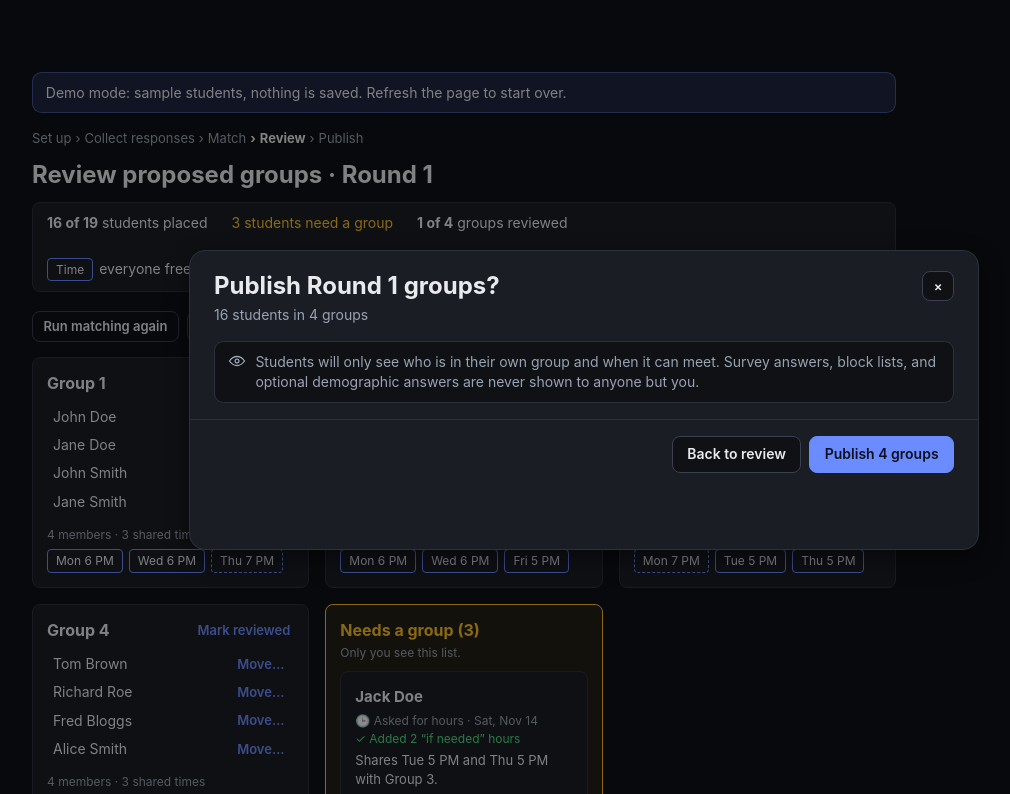
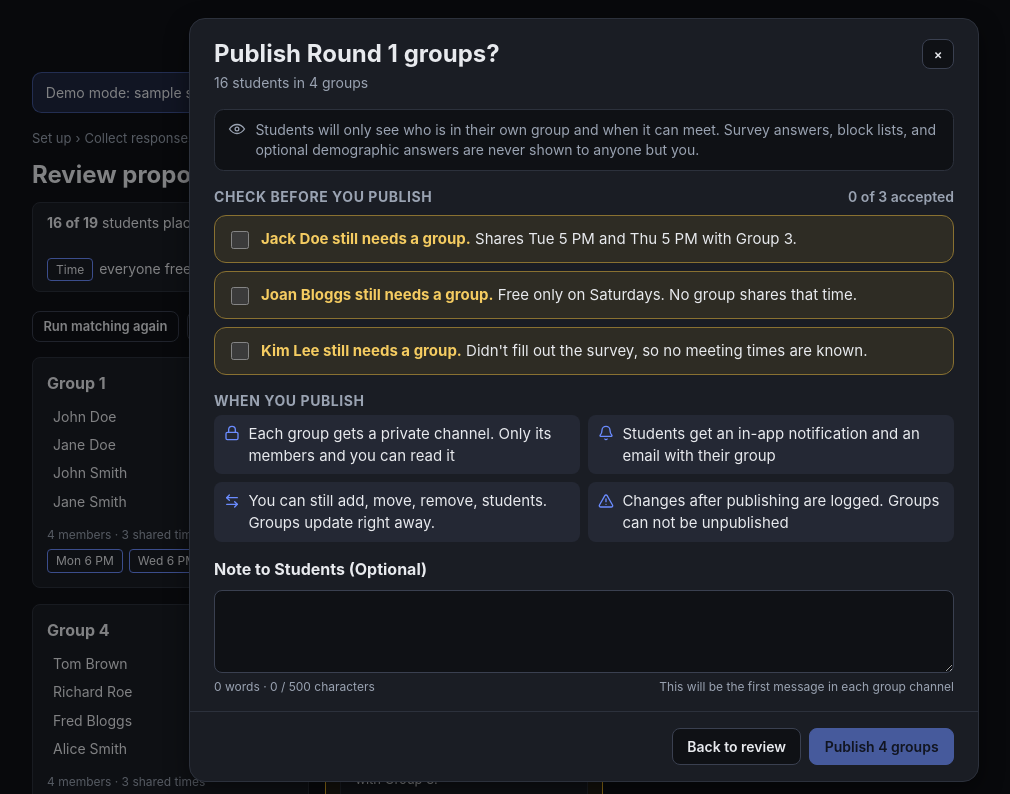
Before and after one commit to COS420-F25/F26-Group-A, an Astro site: page /groups-demo in a window 1280 px wide. Both pictures are taken after a click on the button "Continue to publish". Shown: the top 794 px of the page, without its empty margins (56-1066 px from the left). Built offline with nearby package versions, Linux system fonts and the light colour scheme; Astro itself is replaced by a stand-in of ours.

Commit message:
Adding note to students, edited ReviewGroups to pass unassigned names and reasons

```diff
--- a/src/react-componenets/PublishGroupDialog.jsx
+++ b/src/react-componenets/PublishGroupDialog.jsx
@@ -1,8 +1,8 @@
 import { useEffect, useId, useRef, useState } from "react";
-export { warningIcon, bellIcon, padlockIcon, swapIcon }
 
 function PublishDialogHeader({ roundNumber, studentCount, groupCount, instructorName, courseName, onClose, disabled }) {
     const students = studentCount === 1 ? "student" : "students";
+
     const groups = groupCount === 1 ? "group" : "groups";
     const summary = [
         `${studentCount} ${students} in ${groupCount} ${groups}`,
@@ -103,84 +103,129 @@ function PublishWarningChecklist({ warnings, acceptedWarningIds, onWarningChange
     );
 }
 
+function StudentNoteInput({ note, maxLength, onNoteChange, disabled }) {
+    const id = useId();
+    const wordCount = note.trim().split(/\s+/).filter(Boolean).length;
+
+    return (
+        <section className="sv-field publish-student-note">
+            <h3 className="sv-h2">
+                <label htmlFor={id}>Note to Students (Optional)</label>
+            </h3>
+
+            <textarea
+                id={id}
+                className="sv-input"
+                rows={3}
+                value={note}
+                maxLength={maxLength}
+                onChange={(event) => onNoteChange(event.target.value)}
+                disabled={disabled}
+                aria-describedby={`${id}-help ${id}-count`}
+            />
+
+            <div className="sv-row sv-muted sv-small">
+                <p id={`${id}-count`}>
+                    {wordCount} {wordCount === 1 ? "word" : "words"} ·{" "}
+                    {note.length} / {maxLength} characters
+                </p>
+                <p id={`${id}-help`} className="publish-student-note-help">
+                    This will be the first message in each group channel
+                </p>
+            </div>
+        </section>
+    );
+}
+
 const padlockIcon = (
     <svg
         xmlns="http://www.w3.org/2000/svg" width="24" height="24" viewBox="0 0 24 24"
-            fill="none" stroke="currentColor" stroke-width="2" stroke-linecap="round"
-            strokelinejoin="round" class="lucide lucide-lock preview-icon" aria-hidden="true">
-
-            <rect width="18" height="11" x="3" y="11" rx="2" ry="2"/>
-            <path d="M7 11V7a5 5 0 0 1 10 0v4"/>
+        fill="none" stroke="currentColor" strokeWidth="2" strokeLinecap="round"
+        strokeLinejoin="round" className="lucide lucide-lock" aria-hidden="true"
+    >
+        <rect width="18" height="11" x="3" y="11" rx="2" ry="2" />
+        <path d="M7 11V7a5 5 0 0 1 10 0v4" />
     </svg>
-
 );
 
 const bellIcon = (
     <svg
         xmlns="http://www.w3.org/2000/svg" width="24" height="24" viewBox="0 0 24 24"
-            fill="none" stroke="currentColor" stroke-width="2" stroke-linecap="round" stroke-linejoin="round"
-            class="lucide lucide-bell preview-icon">
-            <path d="M10.268 21a2 2 0 0 0 3.464 0"/>
-            <path d="M3.262 15.326A1 1 0 0 0 4 17h16a1 1 0 0 0 .74-1.673C19.41 13.956 18 12.499 18 8A6 6 0 0 0 6 8c0 4.499-1.411 5.956-2.738 7.326"/>
+        fill="none" stroke="currentColor" strokeWidth="2" strokeLinecap="round"
+        strokeLinejoin="round" className="lucide lucide-bell" aria-hidden="true"
+    >
+        <path d="M10.268 21a2 2 0 0 0 3.464 0" />
+        <path d="M3.262 15.326A1 1 0 0 0 4 17h16a1 1 0 0 0 .74-1.673C19.41 13.956 18 12.499 18 8A6 6 0 0 0 6 8c0 4.499-1.411 5.956-2.738 7.326" />
     </svg>
 );
 
 const swapIcon = (
     <svg
         xmlns="http://www.w3.org/2000/svg" width="24" height="24" viewBox="0 0 24 24"
-            fill="none" stroke="currentColor" stroke-width="2" stroke-linecap="round" stroke-linejoin="round"
-            class="lucide lucide-arrow-left-right preview-icon">
-            <path d="M8 3 4 7l4 4"/>
-            <path d="M4 7h16"/>
-            <path d="m16 21 4-4-4-4"/>
-            <path d="M20 17H4"/>
+        fill="none" stroke="currentColor" strokeWidth="2" strokeLinecap="round"
+        strokeLinejoin="round" className="lucide lucide-arrow-left-right" aria-hidden="true"
+    >
+        <path d="M8 3 4 7l4 4" />
+        <path d="M4 7h16" />
+        <path d="m16 21 4-4-4-4" />
+        <path d="M20 17H4" />
     </svg>
 );
-
 
 const warningIcon = (
     <svg
         xmlns="http://www.w3.org/2000/svg" width="24" height="24" viewBox="0 0 24 24"
-            fill="none" stroke="currentColor" stroke-width="2" stroke-linecap="round" stroke-linejoin="round"
-            class="lucide lucide-triangle-exclamation-point preview-icon">
-            <path d="m21.73 18-8-14a2 2 0 0 0-3.48 0l-8 14A2 2 0 0 0 4 21h16a2 2 0 0 0 1.73-3"/>
-            <path d="M12 9v4"/>
-            <path d="M12 17h.01"/>
+        fill="none" stroke="currentColor" strokeWidth="2" strokeLinecap="round"
+        strokeLinejoin="round" className="lucide lucide-triangle-exclamation-point" aria-hidden="true"
+    >
+        <path d="m21.73 18-8-14a2 2 0 0 0-3.48 0l-8 14A2 2 0 0 0 4 21h16a2 2 0 0 0 1.73-3" />
+        <path d="M12 9v4" />
+        <path d="M12 17h.01" />
     </svg>
 );
 
 function PublishEffectItem({ icon, text }) {
     return (
-        <p className="sv-banner publish-effects">
-            <span>
-                Filler text
-            </span>
-        </p>
+        <li className="publish-effect-item">
+            {icon}
+            <span>{text}</span>
+        </li>
     );
 }
 
 function PublishEffect() {
-    const icons =[{
+    const effectBlock =[{
         id: 0,
-        text: 'When you Publish',
-        icon: null
-    }, {
-        id: 1,
         text: 'Each group gets a private channel. Only its members and you can read it',
         icon: padlockIcon
     }, {
-        id: 2,
+        id: 1,
         text: 'You can still add, move, remove, students. Groups update right away.',
         icon: swapIcon
     }, {
-        id: 3,
+        id: 2,
         text: 'Students get an in-app notification and an email with their group',
         icon: bellIcon
     }, {
-        id: 4,
+        id: 3,
         text: 'Changes after publishing are logged. Groups can not be unpublished',
         icon: warningIcon
     }]
+
+    return (
+        <section className="publish-effect">
+            <h3 className="sv-h2">When you publish</h3>
+            <ul className="publish-effect-list">
+                {effectBlock.map((effect) => (
+                    <PublishEffectItem
+                        key={effect.id}
+                        icon={effect.icon}
+                        text={effect.text}
+                    />
+                ))}
+            </ul>
+        </section>
+    );
 }
 
 function PublishDialogFooter({ groupCount, remainingWarnings, canPublish, onClose, onConfirm, publishing, error }) {
@@ -202,12 +247,29 @@ function PublishDialogFooter({ groupCount, remainingWarnings, canPublish, onClos
     );
 }
 
-export default function PublishGroupDialog({ review, children, onClose, onConfirm, blockers = [], publishing = false, error }) {
+export default function PublishGroupDialog({
+    review,
+    unplacedStudents = [],
+    children,
+    onClose,
+    onConfirm,
+    blockers = [],
+    publishing = false,
+    error,
+}) {
     const dialogRef = useRef(null);
     const [acceptedWarningIds, setAcceptedWarningIds] = useState(() => new Set());
-    const warnings = review?.warnings ?? [];
+    const warnings = [
+        ...(review?.warnings ?? []),
+        ...unplacedStudents.map(({ uid, name, reason }) => ({
+            id: `unplaced-student:${uid}`,
+            title: `${name} still needs a group.`,
+            message: reason,
+        })),
+    ];
     const remainingWarnings = warnings.filter((warning) => !acceptedWarningIds.has(warning.id)).length;
     const canPublish = blockers.length === 0 && !publishing;
+    const [note, setNote] = useState("");
 
     useEffect(() => {
         const dialog = dialogRef.current;
@@ -261,7 +323,13 @@ export default function PublishGroupDialog({ review, children, onClose, onConfir
                             disabled={publishing}
                         />
                     )}
-                    {/* Put Publish Event Here */}
+                    <PublishEffect />
+                    <StudentNoteInput
+                        note={note}
+                        maxLength={500}
+                        onNoteChange={setNote}
+                        disabled={publishing}
+                    />
                 </>
             )}
             {children}
@@ -271,7 +339,7 @@ export default function PublishGroupDialog({ review, children, onClose, onConfir
                     remainingWarnings={remainingWarnings}
                     canPublish={canPublish}
                     onClose={dismiss}
-                    onConfirm={onConfirm}
+                    onConfirm={() => onConfirm(note.trim())}
                     publishing={publishing}
                     error={error}
                 />
--- /dev/null
+++ b/src/react-componenets/__tests__/PublishGroupDialog.test.jsx
@@ -0,0 +1,58 @@
+import { render, screen } from "@testing-library/react";
+import userEvent from "@testing-library/user-event";
+import PublishGroupDialog from "../PublishGroupDialog.jsx";
+
+const review = {
+    roundNumber: 1,
+    studentCount: 4,
+    groupCount: 1,
+    instructorName: "Prof. Smith",
+    courseName: "COS 420",
+    warnings: [],
+    preview: null,
+};
+
+beforeAll(() => {
+    // jsdom does not implement the browser's modal method.
+    HTMLDialogElement.prototype.showModal ??= function () {
+        this.open = true;
+    };
+});
+
+test("updates the note counts as the instructor types", async () => {
+    const user = userEvent.setup();
+    render(<PublishGroupDialog review={review} />);
+
+    const note = screen.getByRole("textbox", {
+        name: "Note to Students (Optional)",
+    });
+    expect(note).toHaveAttribute("maxlength", "500");
+    expect(screen.getByText("0 words · 0 / 500 characters")).toBeInTheDocument();
+
+    await user.type(note, "Welcome to the group");
+
+    expect(screen.getByText("4 words · 20 / 500 characters")).toBeInTheDocument();
+    expect(note).toHaveAccessibleDescription(/This will be the first message in each group channel/);
+});
+
+test("passes the trimmed note to onConfirm when Publish is clicked", async () => {
+    const user = userEvent.setup();
+    const onConfirm = jest.fn();
+    render(<PublishGroupDialog review={review} onConfirm={onConfirm} />);
+
+    const note = screen.getByRole("textbox", { name: "Note to Students (Optional)" });
+    await user.type(note, "  Welcome to the group  ");
+    await user.click(screen.getByRole("button", { name: "Publish 1 group" }));
+
+    expect(onConfirm).toHaveBeenCalledWith("Welcome to the group");
+});
+
+test("allows publishing with a blank note", async () => {
+    const user = userEvent.setup();
+    const onConfirm = jest.fn();
+    render(<PublishGroupDialog review={review} onConfirm={onConfirm} />);
+
+    await user.click(screen.getByRole("button", { name: "Publish 1 group" }));
+
+    expect(onConfirm).toHaveBeenCalledWith("");
+});
--- a/src/react-componenets/__tests__/ReviewGroups.test.jsx
+++ b/src/react-componenets/__tests__/ReviewGroups.test.jsx
@@ -153,6 +153,11 @@ test('asking for hours sends the request and shows it on the card', async () =>
 
 test('a round without warnings publishes after confirmation', async () => {
   const u = userEvent.setup();
+  service.getLatestRound.mockResolvedValue({
+    ...draft,
+    unplaced: [],
+    removed: draft.unplaced.map(({ uid }) => uid),
+  });
   await renderPage();
 
   await u.click(screen.getByRole('button', { name: 'Continue to publish' }));
@@ -166,6 +171,25 @@ test('a round without warnings publishes after confirmation', async () => {
   expect(await screen.findByText(/Groups published/)).toBeInTheDocument();
   expect(screen.queryByRole('dialog')).not.toBeInTheDocument();
   expect(screen.queryByRole('button', { name: 'Move John' })).not.toBeInTheDocument();
+});
+
+test('each student who needs a group appears in the publish checklist with their review reason', async () => {
+  const u = userEvent.setup();
+  await renderPage();
+
+  await u.click(screen.getByRole('button', { name: 'Continue to publish' }));
+  const dialog = within(screen.getByRole('dialog'));
+  const tom = dialog.getByRole('checkbox', { name: /Tom still needs a group.*Didn't fill out the survey/ });
+  const joan = dialog.getByRole('checkbox', { name: /Joan still needs a group.*Free only on Saturdays/ });
+  const publish = dialog.getByRole('button', { name: 'Publish 3 groups' });
+  expect(dialog.getByRole('status')).toHaveTextContent('0 of 2 accepted');
+  await u.click(tom);
+  expect(publish).toBeDisabled();
+  await u.click(joan);
+  expect(publish).toBeEnabled();
+  await u.click(publish);
+  expect(await screen.findByText(/2 students still need a group/)).toBeInTheDocument();
+  expect(service.publishRound).toHaveBeenCalledTimes(1);
 });
 
 test('each scheduling warning needs its own acknowledgment and closing resets the checklist', async () => {
@@ -224,7 +248,8 @@ test('a saved group with a block list conflict cannot be published', async () =>
   await u.click(screen.getByRole('button', { name: 'Continue to publish' }));
   const dialog = within(screen.getByRole('dialog'));
   expect(dialog.getByText('Group 1 has a block list conflict.')).toBeInTheDocument();
-  expect(dialog.queryByRole('checkbox')).not.toBeInTheDocument();
+  expect(dialog.queryByRole('checkbox', { name: /block list conflict/ })).not.toBeInTheDocument();
+  for (const warning of dialog.getAllByRole('checkbox')) await u.click(warning);
   expect(dialog.getByRole('button', { name: 'Publish 1 group' })).toBeDisabled();
   expect(service.publishRound).not.toHaveBeenCalled();
 });
--- a/src/react-componenets/content/ReviewGroups.jsx
+++ b/src/react-componenets/content/ReviewGroups.jsx
@@ -117,6 +117,18 @@ export default function ReviewGroups({ user, surveyId, service, strategy = "bySc
   const published = round.status === "published";
   const groupsToPublish = round.groups.filter((group) => group.memberIds.length > 0);
   const publishChecks = showPublishDialog ? getPublishWarnings(groupsToPublish, byId) : null;
+  const unplacedStudents = publishChecks
+    ? round.unplaced.flatMap(({ uid }) => {
+      const student = byId[uid];
+      if (!student) return [];
+      const best = previewMove(student, round.groups, byId).find((option) => option.bestFit);
+      return [{
+        uid,
+        name: student.name,
+        reason: describeUnplacedStudent(student, best),
+      }];
+    })
+    : [];
 
   function change(action) {
     needsSave.current = true;
@@ -256,6 +268,7 @@ export default function ReviewGroups({ user, surveyId, service, strategy = "bySc
             warnings: publishChecks.warnings,
             preview: null,
           }}
+          unplacedStudents={unplacedStudents}
           blockers={publishChecks.blockers}
           onClose={() => setShowPublishDialog(false)}
           onConfirm={handlePublish}
@@ -420,12 +433,14 @@ function NeedsGroupDetails({ entry, student, best }) {
     <>
       {lines.length > 0 && <ul style={{ ...s.list, fontSize: 12, color: color.subtext, margin: "4px 0" }}>{lines}</ul>}
       <p style={{ fontSize: 13, margin: "4px 0 0" }}>
-        {best
-          ? `Shares ${joinTimes(best.shared)} with ${best.name}.`
-          : unplacedReason(student)}
+        {describeUnplacedStudent(student, best)}
       </p>
     </>
   );
+}
+
+function describeUnplacedStudent(student, best) {
+  return best ? `Shares ${joinTimes(best.shared)} with ${best.name}.` : unplacedReason(student);
 }
 
 function MoveMenu({ student, options, onMove, onAsk, onRemove, onClose }) {
--- a/src/styles/global.css
+++ b/src/styles/global.css
@@ -1487,13 +1487,60 @@ textarea.sv-input {
   accent-color: var(--accent);
 }
 
-/*
- * Publish effects layout — pseudocode
- * Give the section the same side margins as the warning checklist.
- * Lay out the list in two equal columns on wide screens and one on narrow screens.
- * Align each icon to the first line of its description and allow the description to wrap.
- * Use the existing --accent for icons and --text or --subtext for descriptions.
- */
+.publish-effect {
+  margin: 0 1.5rem 1rem;
+}
+
+.publish-effect > .sv-h2 {
+  margin: 0 0 0.25rem;
+  color: var(--subtext);
+  font-size: 0.875rem;
+  font-weight: 700;
+  letter-spacing: 0.04em;
+  text-transform: uppercase;
+}
+
+.publish-effect-list {
+  display: grid;
+  grid-template-columns: repeat(2, minmax(0, 1fr));
+  grid-template-rows: repeat(2, auto);
+  grid-auto-flow: column;
+  gap: 0.5rem;
+}
+
+.publish-effect-item {
+  display: flex;
+  align-items: flex-start;
+  gap: 0.5rem;
+  padding: 0.5rem 0.65rem;
+  border-radius: 0.5rem;
+  background-color: var(--surface-hover);
+}
+
+.publish-effect-item > svg {
+  flex: none;
+  width: 1rem;
+  height: 1rem;
+  margin-top: 0.15rem;
+  color: var(--accent);
+}
+
+@media (max-width: 600px) {
+  .publish-effect-list {
+    grid-template-columns: minmax(0, 1fr);
+    grid-template-rows: none;
+    grid-auto-flow: row;
+  }
+}
+
+.publish-student-note {
+  margin-inline: 1.5rem;
+}
+
+.publish-student-note-help {
+  margin-inline-start: auto;
+  text-align: end;
+}
 
 .publish-dialog-footer {
   padding: 1rem 1.5rem;
```
Lines whose indentation alone changed are shown as unchanged.
